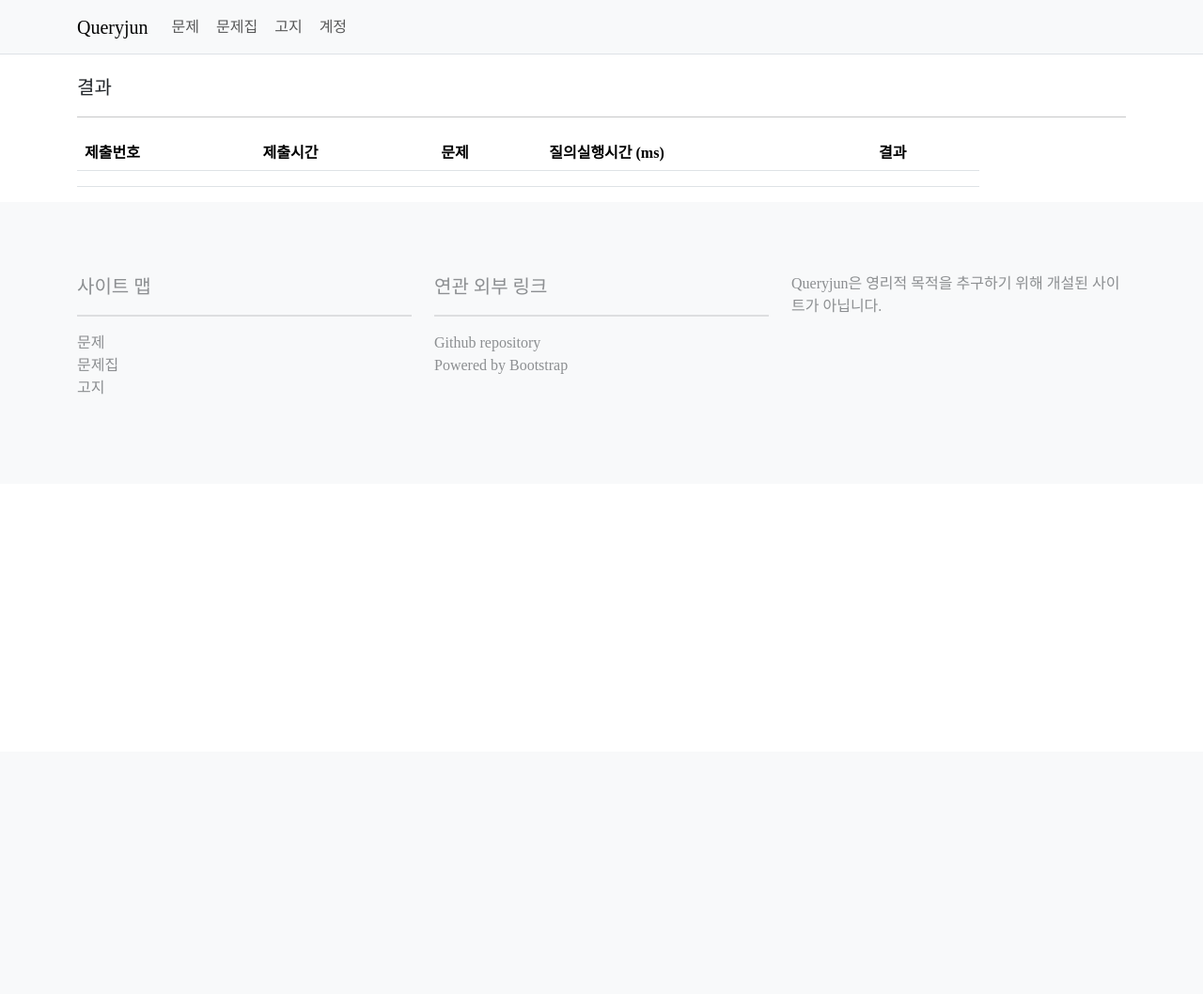
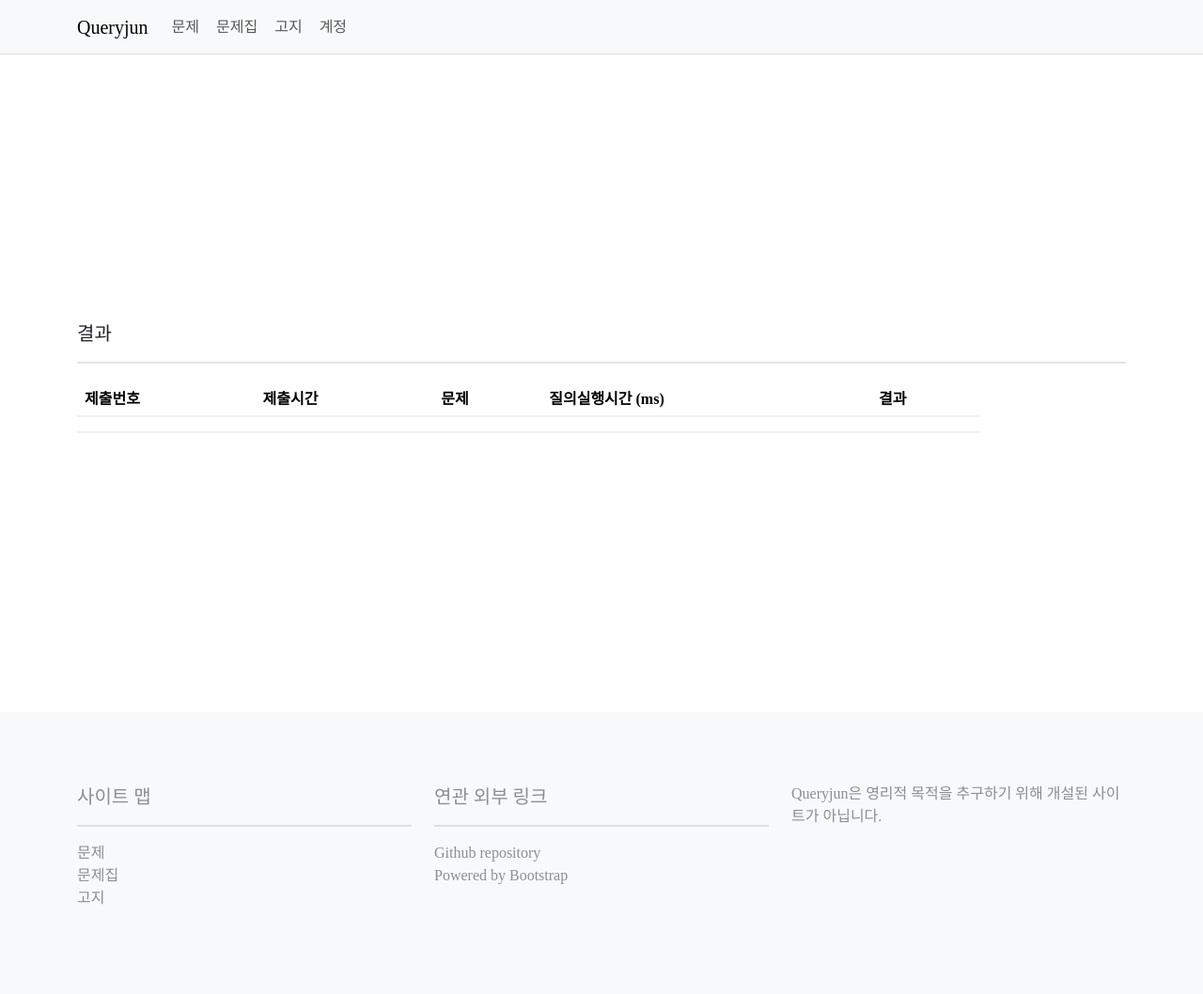
Before and after one commit to armedHeistKino/queryjun, a Django app: template queryjun/mark/templates/guess_result.html in a window 1280 px wide. Shown: the whole page at 94% size. Before the commit the page ends 420 px from the top, so only its background shows below. Run offline with Django 5.2, Linux system fonts and the light colour scheme; the template is opened without the code that fills it, so the values that code supplies are empty; some web fonts are replaced.

Commit message:
design: Align result table in (horizontal) center for aesthetics

```diff
--- a/queryjun/mark/templates/guess_result.html
+++ b/queryjun/mark/templates/guess_result.html
@@ -6,13 +6,11 @@
     <body>
         {% include 'nav_bar_head.html'%}
 
-        <div class="container-fluid">
+        <div class="container-fluid position-relative" style="height: 60vh; min-height: 700px;">
             <div class="container blank-area"></div>
-            <div class="container">
+            <div class="container position-absolute top-50 start-50 translate-middle">
                 <p style="font-size: 20px;">결과</p>
                 <hr>
-            </div>
-            <div class="container">
                 <table class="table" id="guess-result-table" guess-id="{{ guess.id }}" style="width: 75vw; min-width:500px;">
                     <tr>
                         <th>제출번호</th>
```
